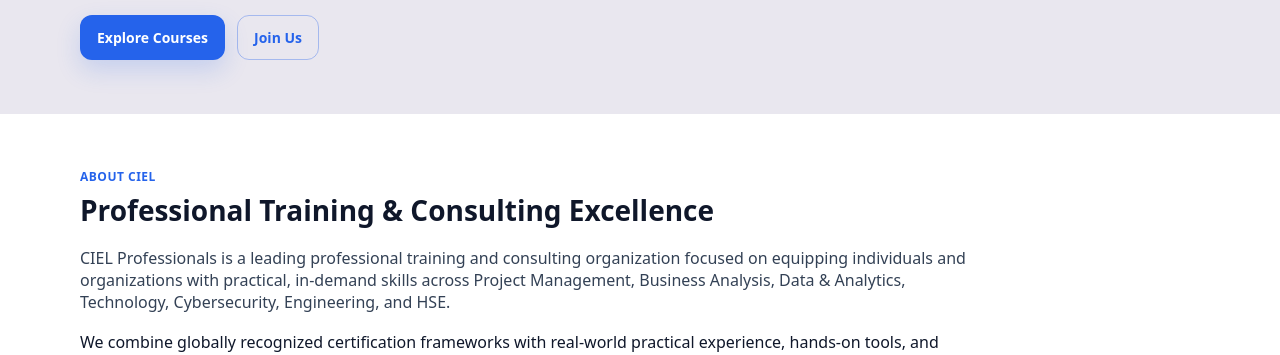
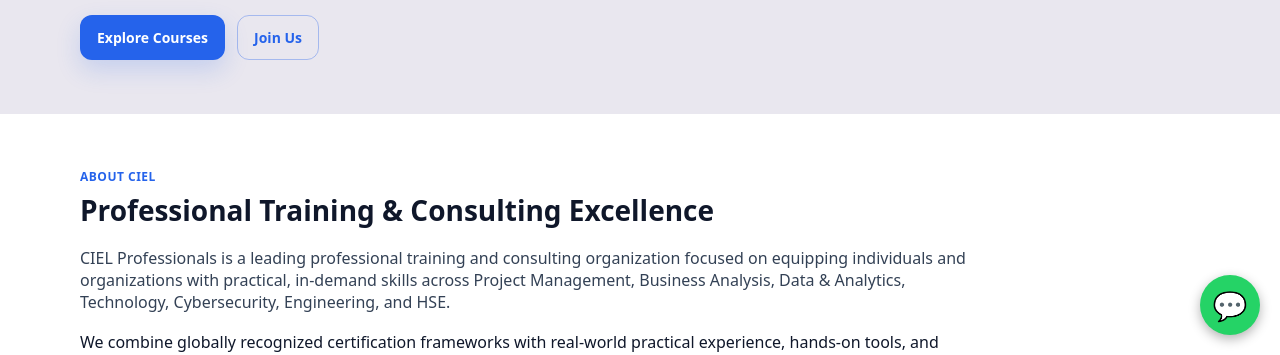
Before and after one commit to JudeIke123/ciel-professionals, a plain HTML site: page about.html in a window 1280 px wide. Shown: the part 445-800 px from the top of the page. Drawn offline with Linux system fonts and the light colour scheme.

Commit message:
Add files via upload

```diff
--- a/about.html
+++ b/about.html
@@ -15,6 +15,35 @@
 
   gtag('config', 'G-E4R4W99K0D');
 </script>
+<a
+  href="https://wa.me/2348133474986"
+  target="_blank"
+  class="whatsapp-float"
+  aria-label="Chat on WhatsApp"
+>
+  💬
+</a>
+
+<style>
+.whatsapp-float {
+  position: fixed;
+  bottom: 20px;
+  right: 20px;
+  background: #25D366;
+  color: #fff;
+  width: 60px;
+  height: 60px;
+  border-radius: 50%;
+  display: flex;
+  align-items: center;
+  justify-content: center;
+  font-size: 28px;
+  text-decoration: none;
+  box-shadow: 0 4px 12px rgba(0,0,0,0.3);
+  z-index: 999;
+}
+</style>
+
 <body>
 
   <!-- =========================
```
